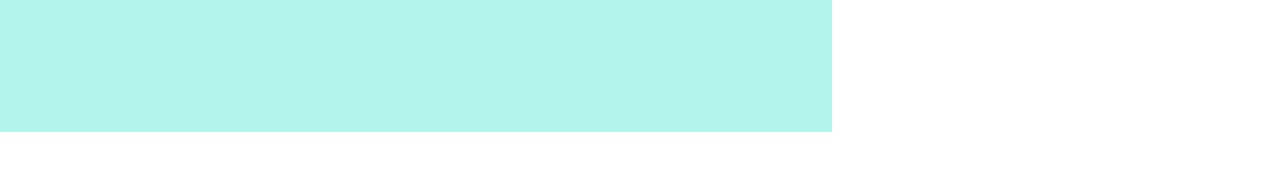
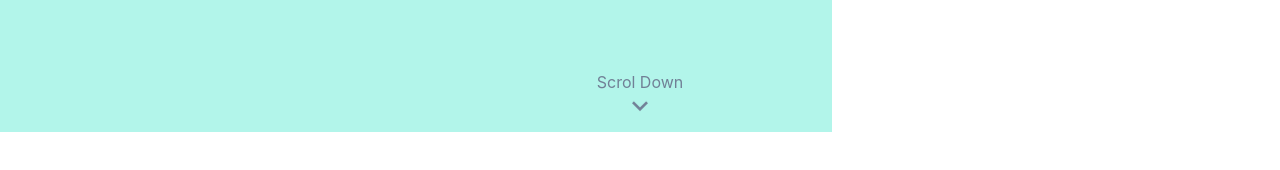
Before and after one commit to caioclavico/portfolio, a React (Create React App) app: page / in a window 1280 px wide. Shown: the part 668-838 px from the top of the page. Built offline with nearby package versions, Linux system fonts and the light colour scheme.

Commit message:
feat: created footer and scroll indicator

```diff
--- a/package.json
+++ b/package.json
@@ -22,6 +22,7 @@
     "react-router-dom": "^6.3.0",
     "react-scripts": "5.0.1",
     "react-scroll": "^1.8.7",
+    "react-use": "^17.4.0",
     "typescript": "^4.6.3",
     "web-vitals": "^0.2.2"
   },
--- /dev/null
+++ b/src/components/Footer/index.tsx
@@ -0,0 +1,45 @@
+import {
+    ButtonGroup,
+    Container,
+    IconButton,
+    Stack,
+    Text,
+} from "@chakra-ui/react";
+import { FaGithub, FaLinkedin, FaTwitter } from "react-icons/fa";
+
+export const Footer = () => (
+    <Container as="footer" role="contentinfo" py={{ base: "2", md: "4" }}>
+        <Stack justify="space-between" direction="row" align="center">
+            <Text fontSize="sm" color="subtle">
+                &copy; {new Date().getFullYear()} Developed by{" "}
+                <Text as="span" color="teal.400">
+                    {" "}
+                    Caio Clavico
+                </Text>
+            </Text>
+            <ButtonGroup variant="ghost">
+                <IconButton
+                    as="a"
+                    href="https://linkedin.com/in/caioclavico"
+                    target="_blank"
+                    aria-label="LinkedIn"
+                    icon={<FaLinkedin fontSize="1.25rem" />}
+                />
+                <IconButton
+                    as="a"
+                    href="https://github.com/caioclavico"
+                    target="_blank"
+                    aria-label="GitHub"
+                    icon={<FaGithub fontSize="1.25rem" />}
+                />
+                <IconButton
+                    as="a"
+                    href="https://twitter.com/caioclavico"
+                    target="_blank"
+                    aria-label="Twitter"
+                    icon={<FaTwitter fontSize="1.25rem" />}
+                />
+            </ButtonGroup>
+        </Stack>
+    </Container>
+);
--- a/src/components/Header/index.tsx
+++ b/src/components/Header/index.tsx
@@ -28,7 +28,7 @@ export const Header = () => {
             bgColor={bg}
             position="fixed"
             top="0px"
-            zIndex="1000"
+            zIndex={2}
             boxShadow="0 4px 14px 0 rgba(0, 0, 0, 0.15)"
         >
             <Flex w="100%" justify="space-between">
--- a/src/components/Layout/index.tsx
+++ b/src/components/Layout/index.tsx
@@ -1,5 +1,6 @@
 import { Flex } from "@chakra-ui/react";
 import { ReactNode } from "react";
+import { Footer } from "../Footer";
 import { Header } from "../Header";
 
 interface LayoutProps {
@@ -10,5 +11,6 @@ export const Layout = ({ children }: LayoutProps) => (
     <Flex direction="column" align="center" m="0 auto" overflowX="hidden">
         <Header />
         {children}
+        <Footer />
     </Flex>
 );
--- /dev/null
+++ b/src/components/ScrollDown/index.tsx
@@ -0,0 +1,60 @@
+import { Box, BoxProps, Icon, keyframes, Text } from "@chakra-ui/react";
+import { useEffect, useState } from "react";
+import { MdKeyboardArrowDown } from "react-icons/md";
+import { Link } from "react-scroll";
+import { useWindowScroll } from "react-use";
+
+type ScrollDownProps = Omit<BoxProps, "aria-label">;
+
+export const ScrollDown: React.FC<ScrollDownProps> = (props) => {
+    const { y: pageYOffset } = useWindowScroll();
+    const [visible, setVisible] = useState(true);
+
+    useEffect(() => {
+        if (pageYOffset > window.screen.height / 3) {
+            setVisible(false);
+        } else {
+            setVisible(true);
+        }
+    }, [pageYOffset]);
+    if (!visible) {
+        return null;
+    }
+
+    const animationKeyframes = keyframes`
+            from {  transform: translateY(-5px) }
+            to { transform: translateY(5px);}
+            `;
+
+    const animation = `${animationKeyframes} 1s alternate ease infinite`;
+    return (
+        <Box
+            position="fixed"
+            bottom={0}
+            textAlign="center"
+            color="gray.500"
+            zIndex="1000"
+            cursor="pointer"
+            {...props}
+        >
+            <Link
+                activeClass="active"
+                to="about"
+                spy={true}
+                smooth={true}
+                offset={0}
+                duration={500}
+            >
+                <Text>Scrol Down</Text>
+                <Icon
+                    animation={animation}
+                    as={MdKeyboardArrowDown}
+                    w={8}
+                    h={8}
+                    position="relative"
+                    bottom={2}
+                />
+            </Link>
+        </Box>
+    );
+};
--- /dev/null
+++ b/src/components/ScrollIndicator/index.tsx
@@ -0,0 +1,27 @@
+import { Box } from "@chakra-ui/react";
+import { useEffect, useState } from "react";
+import { useWindowScroll } from "react-use";
+
+export const ScrollIndicator = () => {
+    const { y: pageYOffset } = useWindowScroll();
+    const [percentage, setPercentage] = useState(0);
+    useEffect(() => {
+        let windowHeight = window.screen.height;
+        let documentHeight = document.body.clientHeight;
+        let scrollHeight =
+            (pageYOffset / (documentHeight - windowHeight)) * 100;
+        setPercentage(scrollHeight);
+        console.log(documentHeight);
+    }, [pageYOffset]);
+    return (
+        <Box
+            w={`${percentage}vw`}
+            h="10px"
+            bgColor="teal.400"
+            position="fixed"
+            top={0}
+            left={0}
+            zIndex={3}
+        ></Box>
+    );
+};
--- a/src/components/Sections/About/index.tsx
+++ b/src/components/Sections/About/index.tsx
@@ -1,5 +1,6 @@
 import {
     Flex,
+    FlexProps,
     Grid,
     Heading,
     Image,
@@ -14,7 +15,9 @@ import { AiFillGithub, AiFillLinkedin } from "react-icons/ai";
 
 import Tilt from "react-parallax-tilt";
 
-export const About = () => {
+type AboutProps = Omit<FlexProps, "aria-label">;
+
+export const About: React.FC<AboutProps> = (props) => {
     const animatedborder = keyframes`
     0% {
 		background-position: 5% 50%;
@@ -27,7 +30,7 @@ export const About = () => {
 	}
             `;
     return (
-        <Flex id="about" alignItems="center" h="100vh">
+        <Flex id="about" alignItems="center" h="100vh" {...props}>
             <Grid
                 w={"35%"}
                 h="100%"
--- a/src/components/Sections/Projects/index.tsx
+++ b/src/components/Sections/Projects/index.tsx
@@ -168,8 +168,13 @@ export const Projects = () => {
                 PROJETOS
             </Heading>
             <div id="coverflow">
-                {slides.map((slide) => (
-                    <Box as="section" data-cover={slide.image} color="white">
+                {slides.map((slide, i) => (
+                    <Box
+                        key={i}
+                        as="section"
+                        data-cover={slide.image}
+                        color="white"
+                    >
                         <Box className="slideContentInner" display="none">
                             <h2 className="slideTitle">{slide.title}</h2>
                             <h3 className="slideSubtitle">{slide.subtitle}</h3>
--- a/src/pages/Home/index.tsx
+++ b/src/pages/Home/index.tsx
@@ -1,12 +1,16 @@
+import { ScrollDown } from "../../components/ScrollDown";
 import { Layout } from "../../components/Layout";
 import { About } from "../../components/Sections/About";
 import { Intro } from "../../components/Sections/Intro";
 import { Projects } from "../../components/Sections/Projects/index";
 import { Skills } from "../../components/Sections/Skills";
+import { ScrollIndicator } from "../../components/ScrollIndicator";
 
 export const Home = () => {
     return (
         <Layout>
+            <ScrollIndicator />
+            <ScrollDown />
             <Intro />
             <About />
             <Skills />
```
